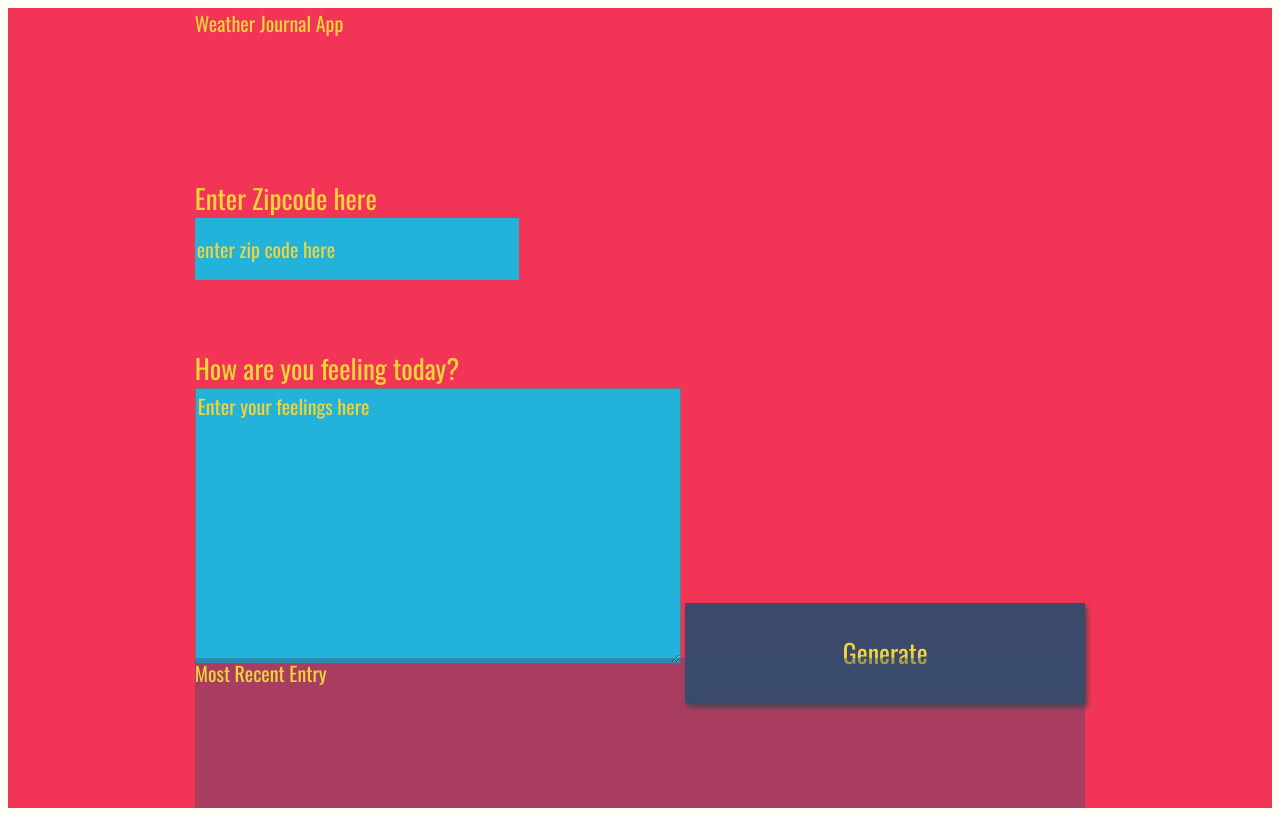
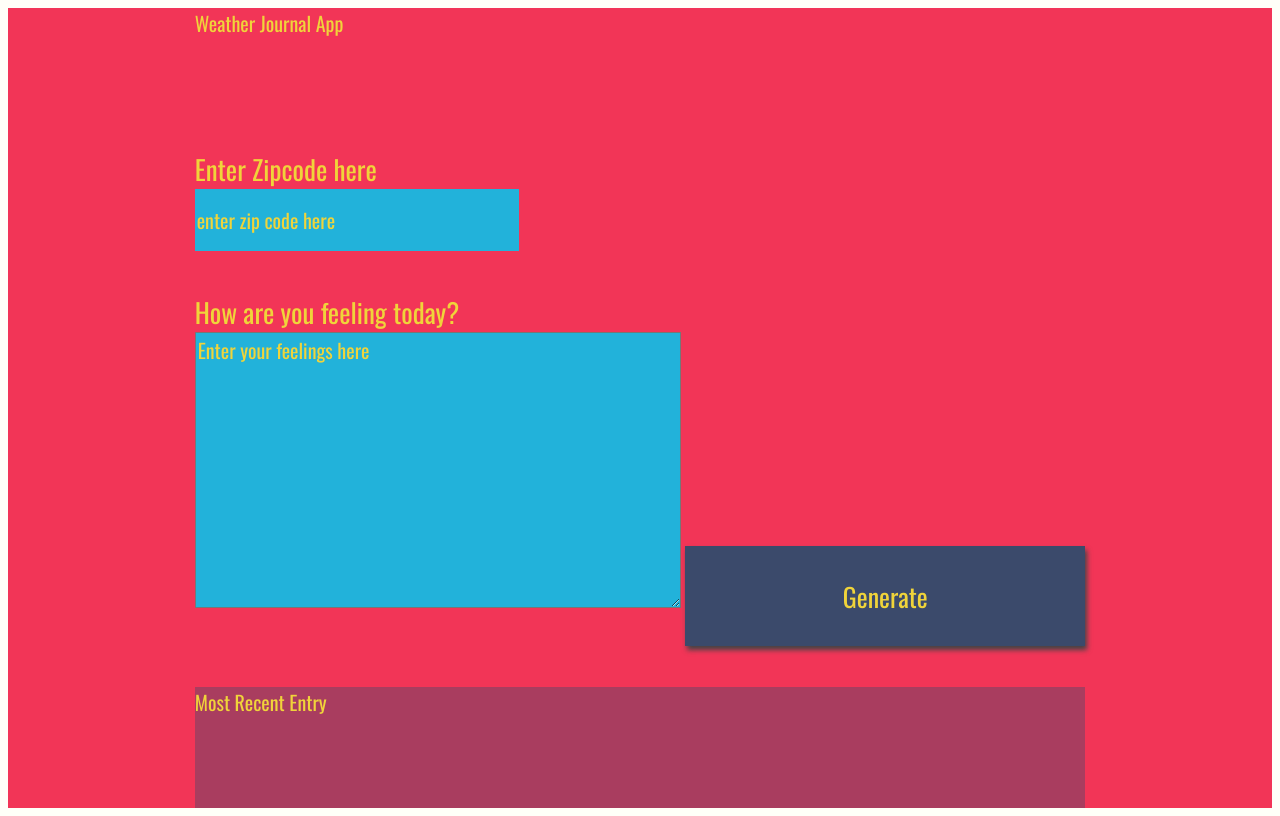
Before and after one commit to nicolehofstetter/ud-fed-weather-journal-app, a website: page website/index.html in a window 1280 px wide. Drawn offline with nearby package versions, Linux system fonts and the light colour scheme; a web font is replaced by a local one.

Commit message:
style : adjust min row height of grid

```diff
--- a/website/style.css
+++ b/website/style.css
@@ -5,7 +5,7 @@ body{
 
 #app{
     display: grid;
-    grid-auto-rows: minmax(150px, auto);
+    grid-auto-rows: minmax(100px, auto);
     /* grid-template-columns:  */
     height:100vh;
     background: #f23557;
```
